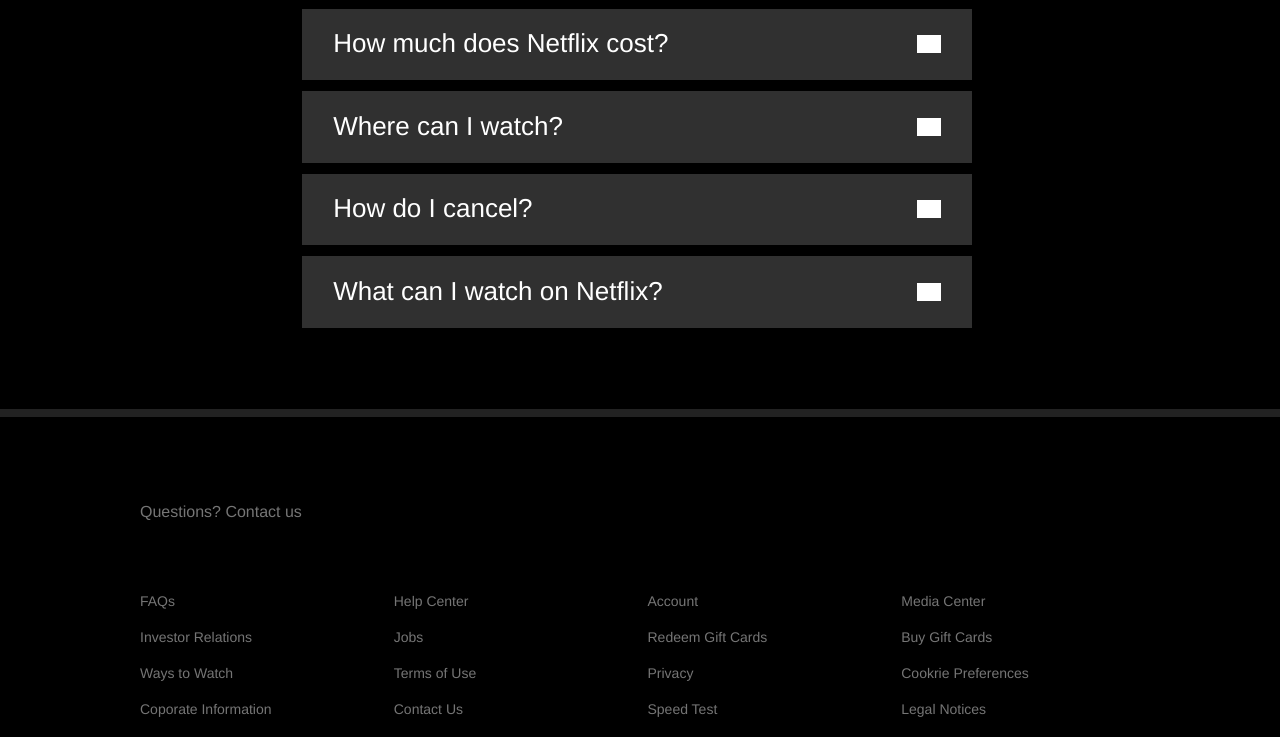
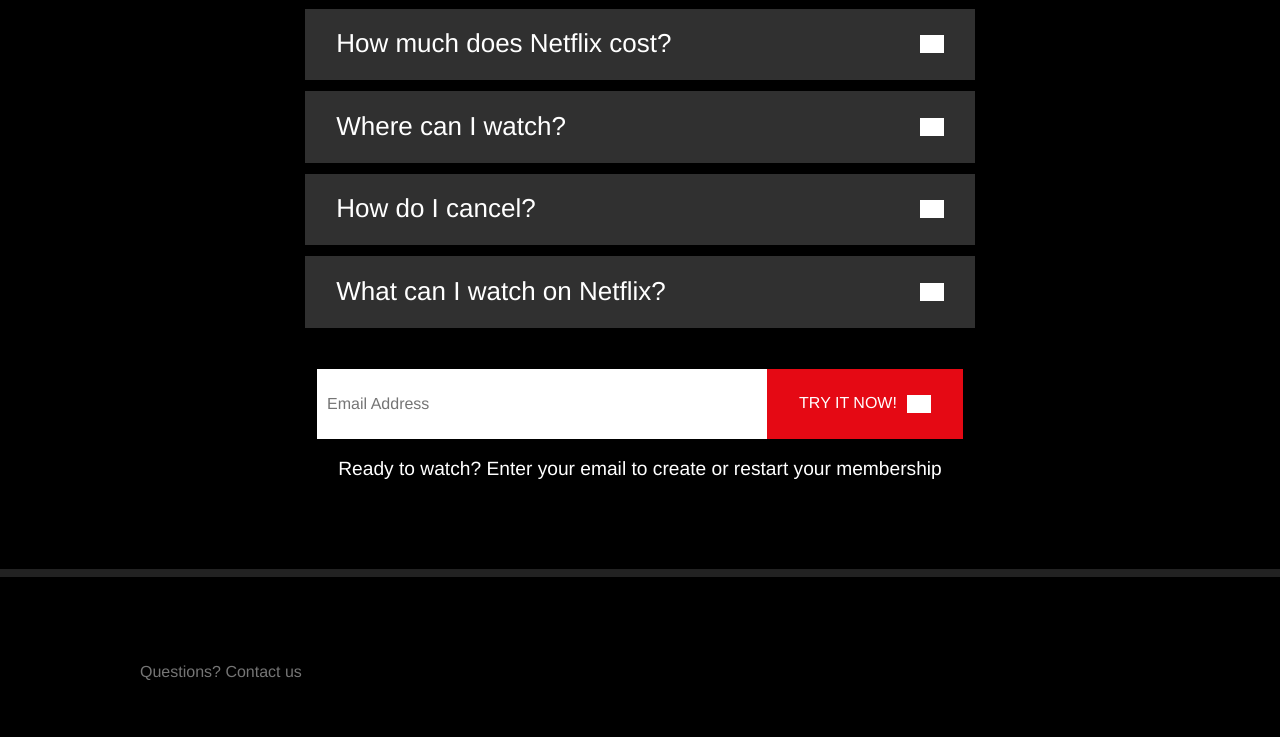
Before and after one commit to Jay-Motka-216/netflix-clone, a React (Create React App) app: page / in a window 1280 px wide. Shown: the part 1186-1923 px from the top of the page. Built offline with nearby package versions, Linux system fonts and the light colour scheme; grey boxes are pictures that could not be loaded.

Commit message:
faqs completed

```diff
--- a/src/components/accordion/styles/accordion.js
+++ b/src/components/accordion/styles/accordion.js
@@ -7,6 +7,7 @@
 
 export const Inner = styled.div`
     display: flex;
+    align-items: center;
     padding: 70px 45px;
     flex-direction: column;
     max-width: 815px;
@@ -29,6 +30,7 @@
 export const Item = styled.div`
     color: white;
     margin-bottom: 10px;
+    width: 100%;
     max-width: 670px;
 
     &:first-of-type {
--- a/src/components/index.js
+++ b/src/components/index.js
@@ -3,3 +3,5 @@
 export { default as Footer } from './footer';
 
 export { default as Accordion } from './accordion';
+
+export { default as OptForm } from './opt-form';
--- /dev/null
+++ b/src/components/opt-form/index.js
@@ -0,0 +1,26 @@
+import React from 'react';
+import { Container, Text, Input, Button, Break } from './styles/opt-form';
+
+export default function OptForm({children, ...props}) {
+    return (<Container {...props} >{children}</Container>);
+}
+
+OptForm.Input = function OptFormInput({...props}){
+    return <Input {...props} />;
+}
+
+OptForm.Button = function OptFormButton({children, ...props}){
+    return(
+        <Button {...props}>
+            {children} <img src="images/icons/chevron-right.png" alt="Try Now!" />
+        </Button>
+    );
+}
+
+OptForm.Text = function OptFormText({children, ...props}){
+    return <Text {...props} >{children}</Text>;
+}
+
+OptForm.Break = function OptFormBreak({...props}){
+    return <Break {...props} />;
+}
--- a/src/components/opt-form/styles/opt-form.js
+++ b/src/components/opt-form/styles/opt-form.js
@@ -0,0 +1,75 @@
+import styled from 'styled-components/macro';
+
+export const Container = styled.div`
+    display: flex;
+    justify-content: center;
+    height: 100%;
+    margin-top: 20px;
+    flex-wrap: wrap;
+
+    @media (max-width: 1000px){
+        flex-direction: column;
+        align-items: center;
+    }
+`;
+
+export const Button = styled.button`
+    display: flex;
+    align-items: center;
+    height: 70px;
+    background: #e50914;
+    color: white;
+    text-transform: uppercase;
+    padding: 0 32px;
+    border: 0;
+    text-size: 26px;
+    cursor: pointer;
+    max-width: 450px;
+
+    &:hover {
+        background: #f40612;
+    }
+
+    @media (max-width: 1000px){
+        height: 50px;
+        width: 100%;
+        font-size: 16px;
+        margin-top: 20px;
+        font-weight: bold;
+    }
+
+    img{
+        margin-left: 10px;
+        filter: brightness(0) invert(1);
+        width: 24px;
+
+        @media (max-width: 1000px){
+            width: 16px;
+        }
+    }
+`;
+
+export const Input = styled.input`
+    max-width: 450px;
+    width: 100%;
+    border: 0;
+    padding: 10px;
+    height: 70px;
+    box-sizing: border-box;
+`;
+
+export const Text = styled.p`
+    font-size: 19.2px;
+    color: white;
+    text-align: center;
+
+    @media (max-width: 600px){
+        font-size: 16px;
+        line-height: 22px;
+    }
+`;
+
+export const Break = styled.div`
+    fles-basis: 100%;
+    height: 0;
+`;
--- a/src/containers/faqs.js
+++ b/src/containers/faqs.js
@@ -1,9 +1,9 @@
 import React from 'react';
-import {Accordion} from '../components'
+import { Accordion, OptForm } from '../components';
 import faqsData from '../fixtures/faqs.json';
 
 function FaqsContainer() {
-    return(
+    return (
         <Accordion>
             <Accordion.Title>Frequently Asked Questions</Accordion.Title>
             {faqsData.map((item) => (
@@ -12,6 +12,13 @@
                     <Accordion.Body>{item.body}</Accordion.Body>
                 </Accordion.Item>
             ))}
+            <Accordion.Item />
+            <OptForm>
+                <OptForm.Input placeholder="Email Address" />
+                <OptForm.Button>Try it now!</OptForm.Button>
+                <OptForm.Break />
+                <OptForm.Text>Ready to watch? Enter your email to create or restart your membership</OptForm.Text>
+            </OptForm>
         </Accordion>
     );
 }
```
